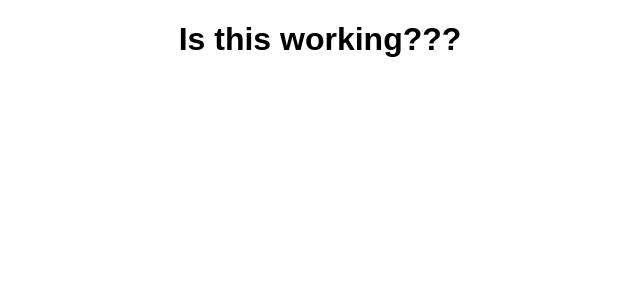
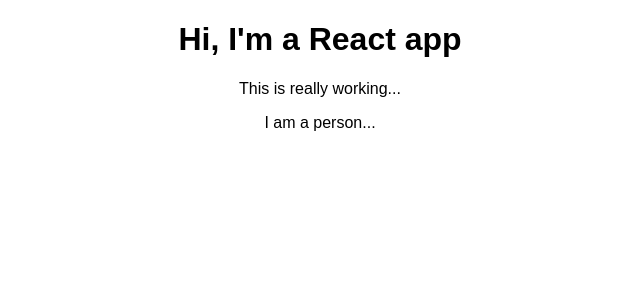
Before and after one commit to dsersch/react-tutorial-01, a React (Create React App) app: page / in a window 1280 px wide. Shown: the top 300 px of the page, without its empty margins (320-960 px from the left). Built offline with nearby package versions, Linux system fonts and the light colour scheme.

Commit message:
lesson 33

```diff
--- a/src/App.jsx
+++ b/src/App.jsx
@@ -1,14 +1,16 @@
 import React, { Component } from 'react';
 import './App.css';
+import Person from "./Person/Person";
 
 class App extends Component {
   render() {
-    // return (
-      // <div className="App">
-      //   <h1>Hi, I'm a React app</h1>
-      // </div>
-      // );
-      return React.createElement('div', {className: 'App'}, React.createElement('h1', null, 'Is this working???'))
+    return (
+      <div className="App">
+        <h1>Hi, I'm a React app</h1>
+        <p>This is really working...</p>
+        <Person />
+      </div>
+      );
   }
 }
 
--- /dev/null
+++ b/src/Person/Person.jsx
@@ -0,0 +1,7 @@
+import React from 'react';
+
+const person = () => {
+    return <p>I am a person...</p>;
+};
+
+export default person;
```
